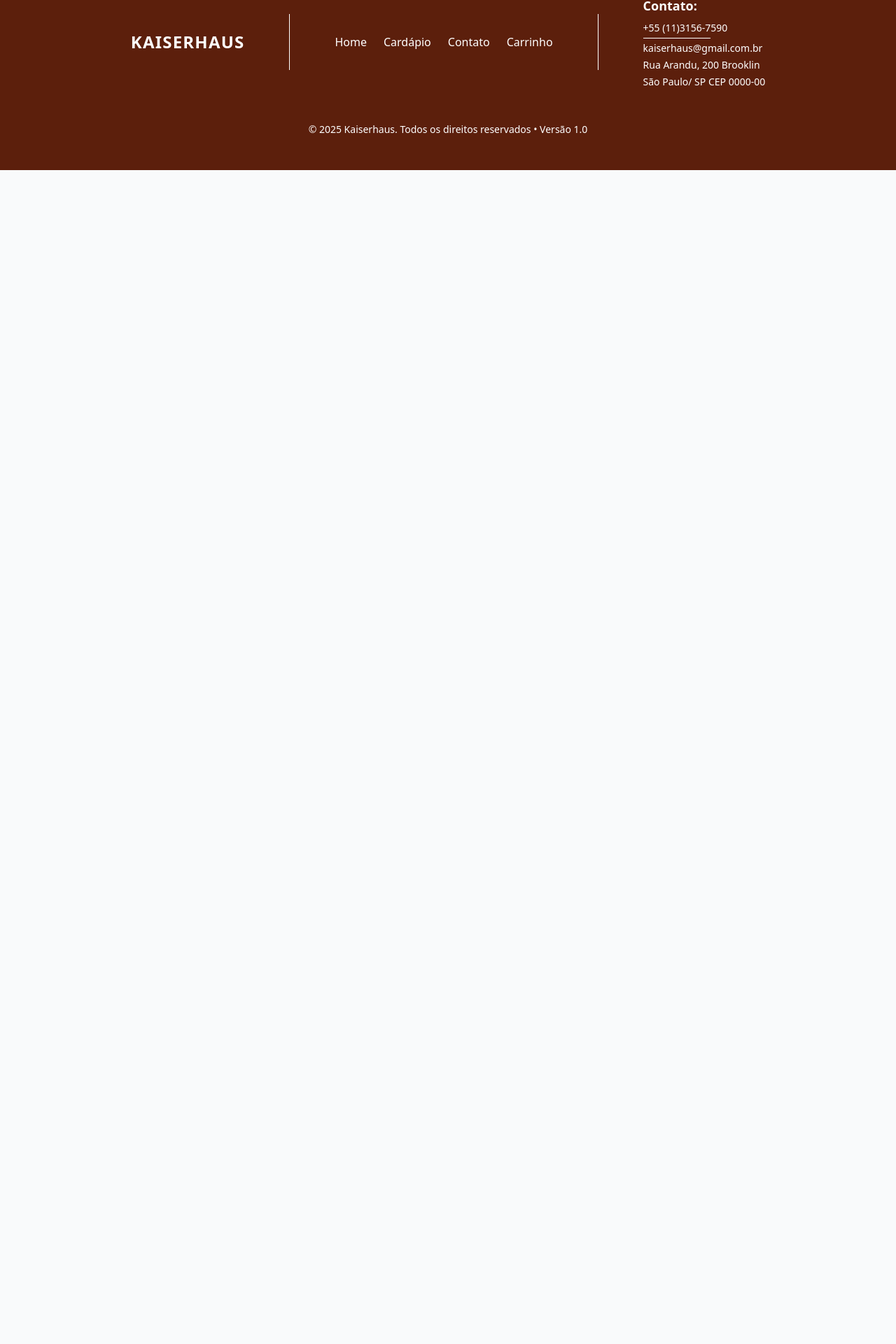
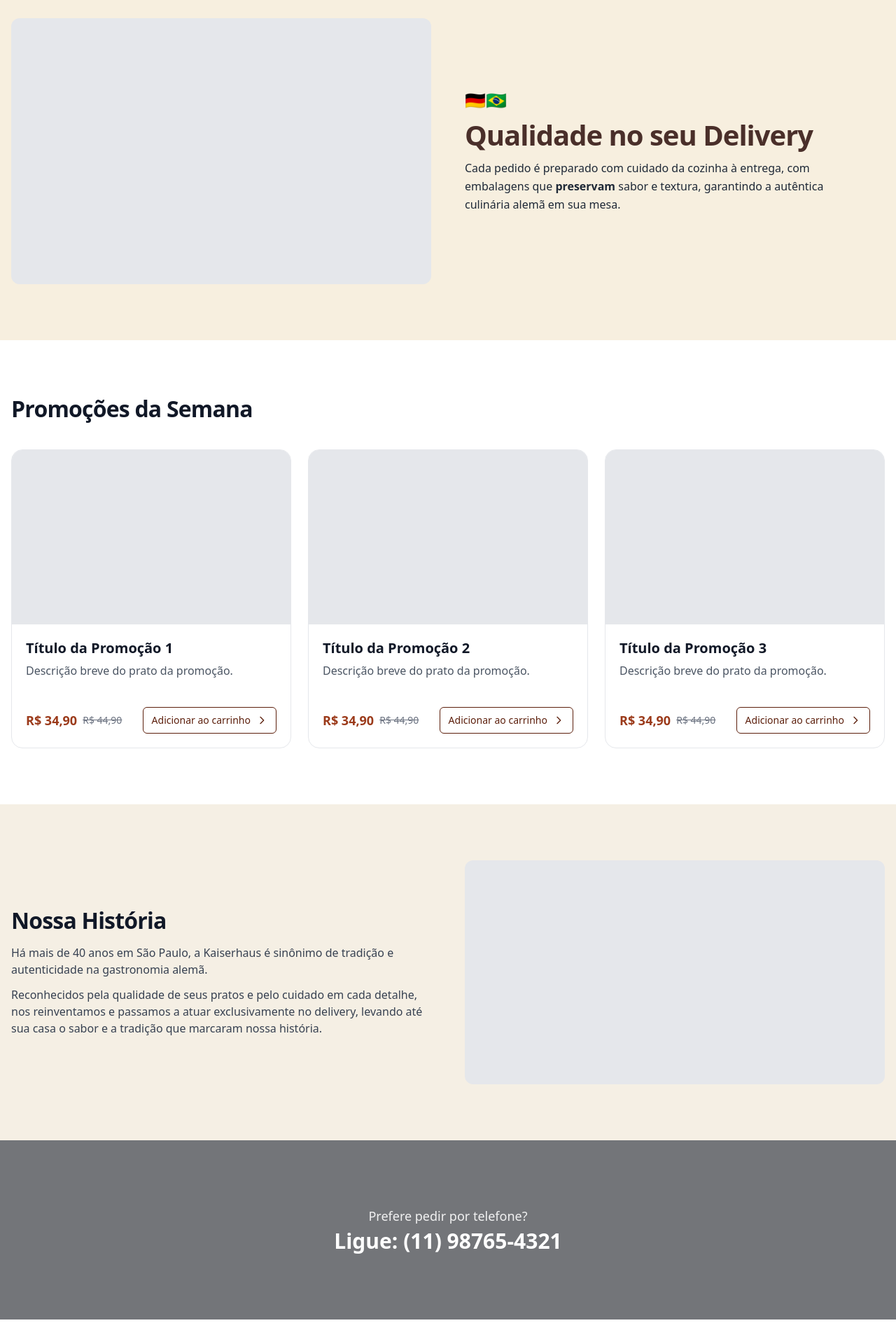
Before and after one commit to EnzoPerego/frontend-insperjr-trainee, a React (Vite) app: page / in a window 1280 px wide. Shown: the part 1477-3397 px from the top of the page at 70% size. Before the commit the page ends 1720 px from the top, so only its background shows below. Built offline with nearby package versions, Linux system fonts and the light colour scheme; no server answers.

Commit message:
home atualizada

```diff
--- a/src/pages/Home.tsx
+++ b/src/pages/Home.tsx
@@ -67,7 +67,7 @@ export default function Home(): React.JSX.Element {
             </p>
           </div>
 
-          <div className="grid grid-cols-1 gap-6 md:grid-cols-3 mt-8 md:mt-10">
+          <div className="grid grid-cols-1 sm:grid-cols-2 lg:grid-cols-3 gap-4 sm:gap-6 mt-8 md:mt-10">
             {pratos.map((p) => (
               <article
                 key={p.titulo}
@@ -75,12 +75,12 @@ export default function Home(): React.JSX.Element {
               >
                 <div className="w-full aspect-[16/10] bg-gray-200" />
 
-                <div className="p-5">
-                  <h3 className="text-xl font-semibold text-gray-900">{p.titulo}</h3>
-                  <p className="mt-1.5 text-gray-600">{p.desc}</p>
+                <div className="p-4 sm:p-5">
+                  <h3 className="text-lg sm:text-xl font-semibold text-gray-900">{p.titulo}</h3>
+                  <p className="mt-1.5 text-sm sm:text-base text-gray-600 line-clamp-2 min-h-[48px]">{p.desc}</p>
 
                   <div className="mt-4 flex items-center justify-between">
-                    <span className="font-semibold text-kaiserhaus-light-brown">
+                    <span className="font-semibold text-kaiserhaus-light-brown text-lg">
                       {formatCurrency(p.preco)}
                     </span>
 
@@ -122,6 +122,125 @@ export default function Home(): React.JSX.Element {
           </div>
         </div>
       </section>
+
+      {/* Qualidade no seu Delivery (hero secundário) */}
+      <section className="bg-[#f7efdf]">
+        <div className="container mx-auto px-4 py-14 md:py-20">
+          <div className="grid grid-cols-1 md:grid-cols-2 gap-8 md:gap-12 items-center">
+            <div className="w-full h-64 md:h-[380px] rounded-xl bg-gray-200" />
+            <div>
+              <div className="flex items-center gap-3 mb-4">
+                <span className="text-2xl">🇩🇪🇧🇷</span>
+              </div>
+              <h2 className="text-3xl md:text-[40px] font-extrabold tracking-tight text-[#4a2f2a]">Qualidade no seu Delivery</h2>
+              <p className="mt-4 text-gray-800 leading-relaxed max-w-xl">
+                Cada pedido é preparado com cuidado da cozinha à entrega, com embalagens que
+                <span className="font-semibold"> preservam</span> sabor e textura, garantindo a autêntica culinária alemã em sua mesa.
+              </p>
+            </div>
+          </div>
+        </div>
+      </section>
+
+      {/* Promoções da Semana */}
+      <section className="bg-white">
+        <div className="container mx-auto px-4 py-14 md:py-20">
+          <div className="flex flex-col gap-2 md:flex-row md:items-end md:justify-between">
+            <h2 className="text-3xl md:text-[32px] font-extrabold text-gray-900 tracking-tight">
+              Promoções da Semana
+            </h2>
+          </div>
+
+          <div className="grid grid-cols-1 sm:grid-cols-2 lg:grid-cols-3 gap-4 sm:gap-6 mt-8 md:mt-10">
+            {[1,2,3].map((i) => (
+              <article
+                key={`promo-${i}`}
+                className="bg-white border rounded-2xl overflow-hidden shadow-card hover:shadow-card-hover transition"
+              >
+                <div className="w-full aspect-[16/10] bg-gray-200" />
+                <div className="p-4 sm:p-5">
+                  <h3 className="text-lg sm:text-xl font-semibold text-gray-900">Título da Promoção {i}</h3>
+                  <p className="mt-1.5 text-sm sm:text-base text-gray-600 line-clamp-2 min-h-[48px]">Descrição breve do prato da promoção.</p>
+                  <div className="mt-4 flex items-center justify-between">
+                    <div className="flex items-center gap-2">
+                      <span className="font-semibold text-kaiserhaus-light-brown text-lg">{formatCurrency(34.9)}</span>
+                      <span className="text-sm text-gray-500 line-through">{formatCurrency(44.9)}</span>
+                    </div>
+                    <button className="group inline-flex items-center gap-2 rounded-md border px-3 py-2 text-sm font-medium border-kaiserhaus-dark-brown text-kaiserhaus-dark-brown hover:bg-kaiserhaus-dark-brown hover:text-white transition">
+                      Adicionar ao carrinho
+                      <svg className="w-4 h-4 transform group-hover:translate-x-0.5 transition" viewBox="0 0 24 24" fill="none" stroke="currentColor">
+                        <path strokeLinecap="round" strokeLinejoin="round" strokeWidth="2" d="M9 5l7 7-7 7" />
+                      </svg>
+                    </button>
+                  </div>
+                </div>
+              </article>
+            ))}
+          </div>
+        </div>
+      </section>
+
+      {/* Nossa História */}
+      <section className="bg-[#f5efe4]">
+        <div className="container mx-auto px-4 py-14 md:py-20">
+          <div className="grid grid-cols-1 md:grid-cols-2 gap-8 md:gap-12 items-center">
+            <div>
+              <h2 className="text-3xl md:text-[32px] font-extrabold text-gray-900 tracking-tight">Nossa História</h2>
+              <p className="mt-4 text-gray-700">Há mais de 40 anos em São Paulo, a Kaiserhaus é sinônimo de tradição e autenticidade na gastronomia alemã.</p>
+              <p className="mt-3 text-gray-700">Reconhecidos pela qualidade de seus pratos e pelo cuidado em cada detalhe, nos reinventamos e passamos a atuar exclusivamente no delivery, levando até sua casa o sabor e a tradição que marcaram nossa história.</p>
+            </div>
+            <div className="w-full h-64 md:h-[320px] rounded-xl bg-gray-200" />
+          </div>
+        </div>
+      </section>
+
+      {/* CTA Telefone */}
+      <section className="relative">
+        <div className="relative w-full h-56 md:h-64 bg-gray-300">
+          <div className="absolute inset-0 bg-black/45" />
+          <div className="relative container mx-auto h-full px-4 flex items-center justify-center">
+            <div className="text-center">
+              <p className="text-white/90 text-lg">Prefere pedir por telefone?</p>
+              <p className="mt-1 text-white text-2xl md:text-3xl font-extrabold">Ligue: (11) 98765-4321</p>
+            </div>
+          </div>
+        </div>
+      </section>
+
+      {/* Chefs */}
+      <section className="bg-white">
+        <div className="container mx-auto px-4 py-14 md:py-20">
+          <h2 className="text-3xl md:text-[32px] font-extrabold text-gray-900 tracking-tight text-center">Conheça nossos chefs</h2>
+          <div className="mt-10 grid grid-cols-1 md:grid-cols-2 gap-10 md:gap-12">
+            {[{nome:'Hans Müller', cidade:'Berlim'}, {nome:'Joao Pereira', cidade:'São Paulo'}].map((chef) => (
+              <div key={chef.nome} className="flex flex-col items-center">
+                <div className="w-56 h-64 rounded-xl bg-gray-200" />
+                <div className="mt-4 text-center">
+                  <p className="font-semibold text-gray-900">{chef.nome}</p>
+                  <p className="text-sm text-gray-600">{chef.cidade}</p>
+                </div>
+              </div>
+            ))}
+          </div>
+        </div>
+      </section>
+
+      {/* Manifesto */}
+      <section className="bg-[#f5efe4]">
+        <div className="container mx-auto px-4 py-14 md:py-20">
+          <div className="text-center">
+            <h2 className="text-3xl md:text-[32px] font-extrabold text-gray-900 tracking-tight">Nosso Manifesto</h2>
+            <div className="mt-6 max-w-3xl mx-auto text-gray-800 leading-relaxed">
+              <p>Na Kaiserhaus, tradição é um elo entre gerações. Valorizamos autenticidade, paciência e paixão no preparo, pois cada receita carrega histórias e transforma refeições em memórias.</p>
+              <p className="mt-4">Unimos a força da culinária alemã à criatividade brasileira, criando experiências que preservam heranças e atravessam o tempo.</p>
+            </div>
+          </div>
+          <div className="mt-10 flex items-center justify-between">
+            <div className="hidden md:block w-24 h-40 bg-gray-200 rounded" />
+            <div className="hidden md:block w-24 h-40 bg-gray-200 rounded" />
+          </div>
+        </div>
+      </section>
     </>
   );
 }
```
